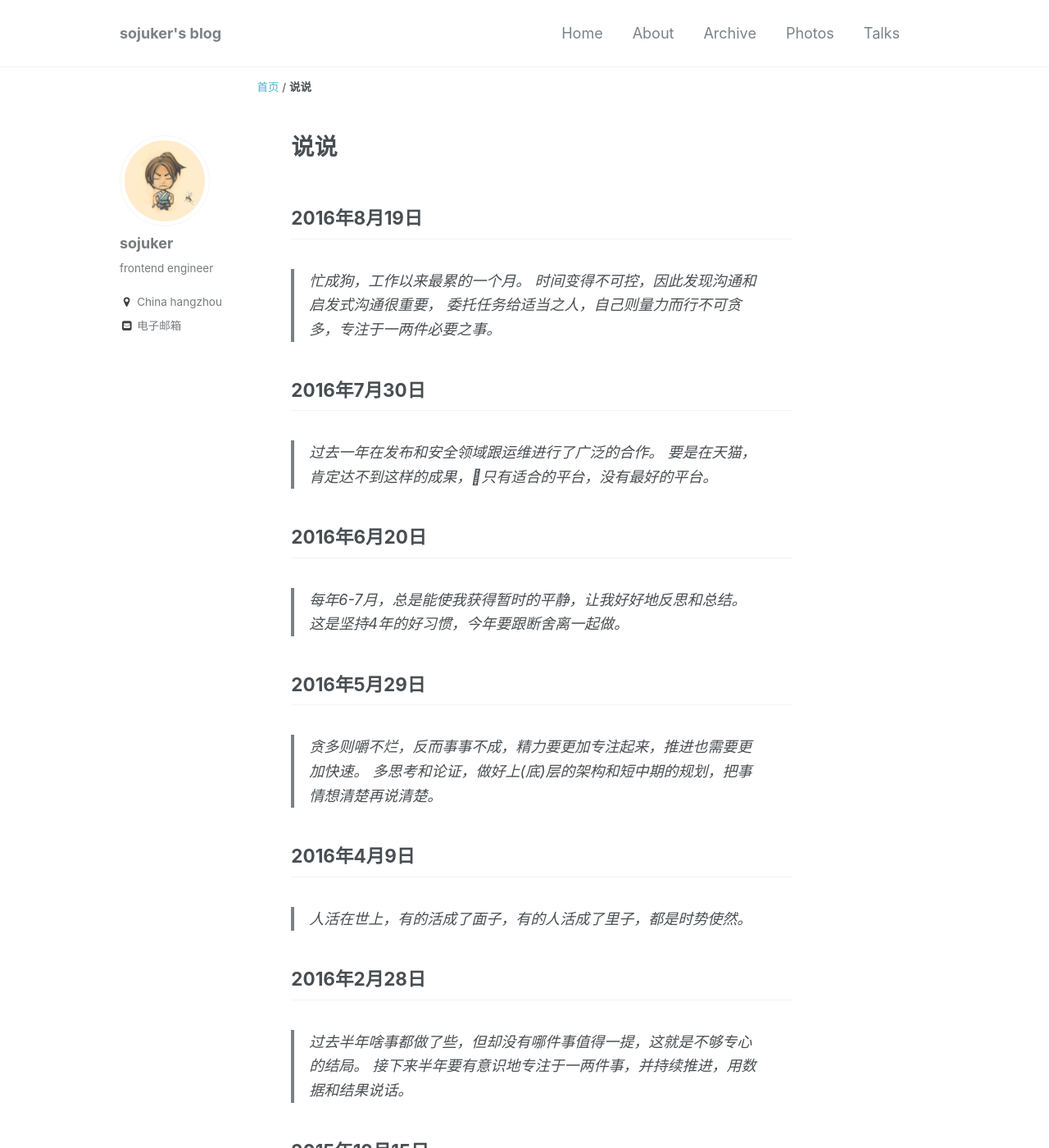
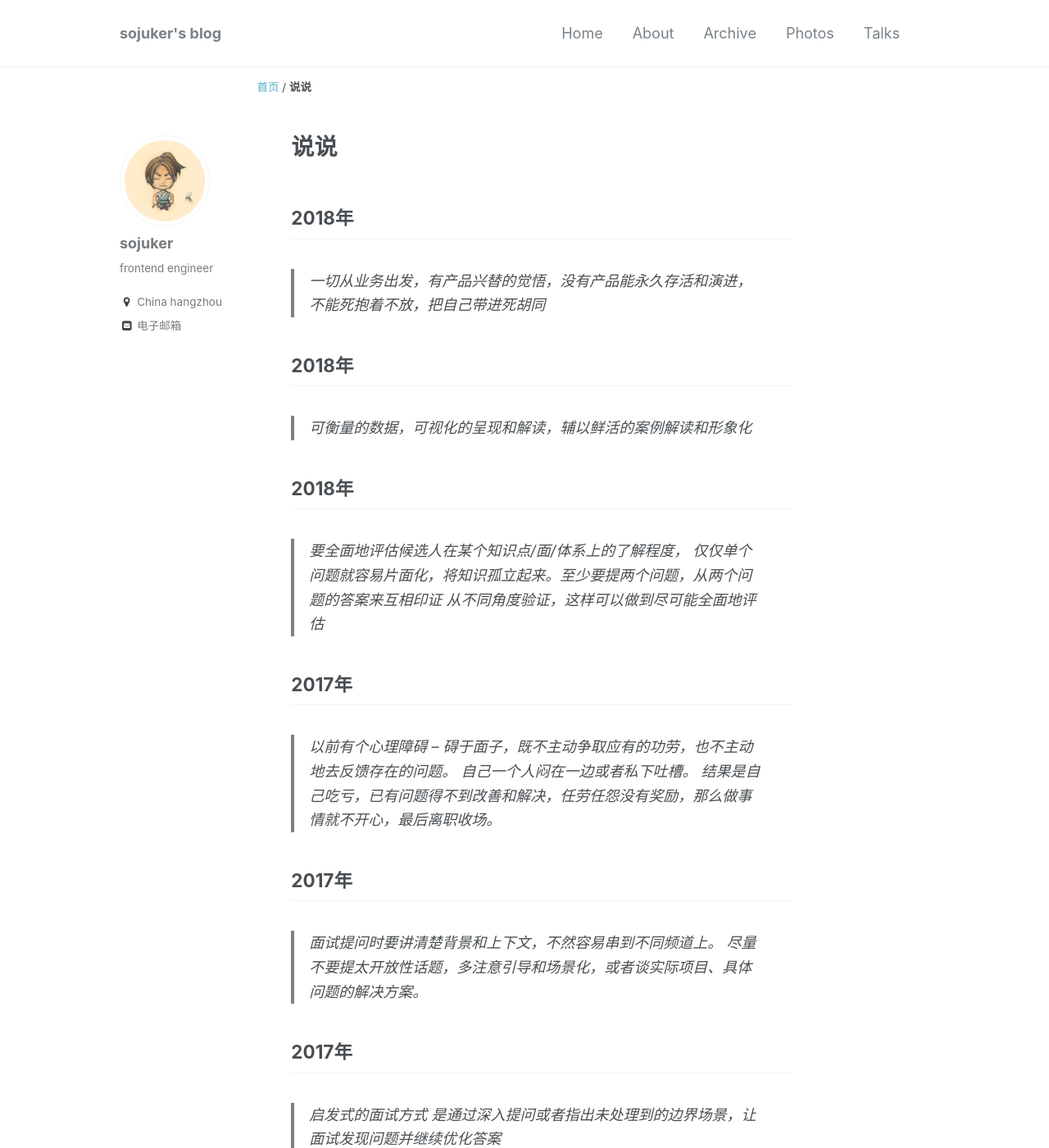
Before and after one commit to sojuker/sojuker.github.io, a Jekyll site: the page built from _pages/talks.md, in a window 1280 px wide and 1400 px high. Shown: the whole window at 82% size. Built offline with Jekyll 4.4.1, drawn with Linux system fonts in a browser that asks for light colours; some of the changed text lies outside the part shown.

Commit message:
update talks

```diff
--- a/_pages/talks.md
+++ b/_pages/talks.md
@@ -2,6 +2,50 @@
 permalink: /talks/
 title: 说说
 ---
+
+## 2018年
+
+> 一切从业务出发，有产品兴替的觉悟，没有产品能永久存活和演进，不能死抱着不放，把自己带进死胡同
+
+## 2018年
+
+> 可衡量的数据，可视化的呈现和解读，辅以鲜活的案例解读和形象化
+
+## 2018年
+
+> 要全面地评估候选人在某个知识点/面/体系上的了解程度，
+> 仅仅单个问题就容易片面化，将知识孤立起来。至少要提两个问题，从两个问题的答案来互相印证
+> 从不同角度验证，这样可以做到尽可能全面地评估
+
+## 2017年
+
+> 以前有个心理障碍 -- 碍于面子，既不主动争取应有的功劳，也不主动地去反馈存在的问题。
+> 自己一个人闷在一边或者私下吐槽。
+> 结果是自己吃亏，已有问题得不到改善和解决，任劳任怨没有奖励，那么做事情就不开心，最后离职收场。
+
+## 2017年
+
+> 面试提问时要讲清楚背景和上下文，不然容易串到不同频道上。
+> 尽量不要提太开放性话题，多注意引导和场景化，或者谈实际项目、具体问题的解决方案。
+
+## 2017年
+
+> 启发式的面试方式
+> 是通过深入提问或者指出未处理到的边界场景，让面试发现问题并继续优化答案
+
+## 2016年12月
+
+> 重要的邮件手动维护一个目录管理，不定期的整理
+> 保留内容的源文件(word)和输出文件(pdf)两种格式
+
+## 2016年10月
+
+> 事缓则圆，亦事缓则不成。
+
+## 2016年9月
+
+> 因为自己的无能，却迁怒于他人。子曰，君子不立于危墙之下。
+> 像生活拮据的状态，周围的人素质低，工作环境差，同事能力低这一类，都是危墙。
 
 ## 2016年8月19日
 
```
